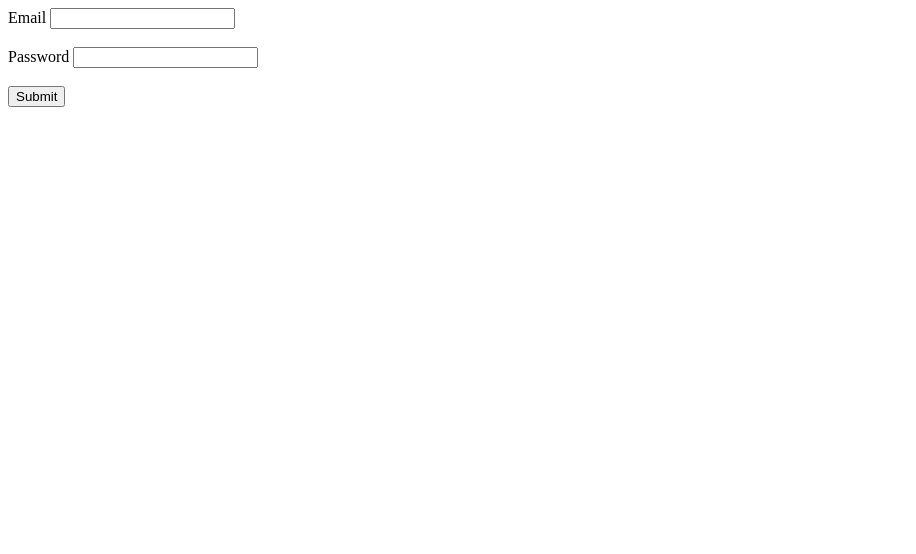
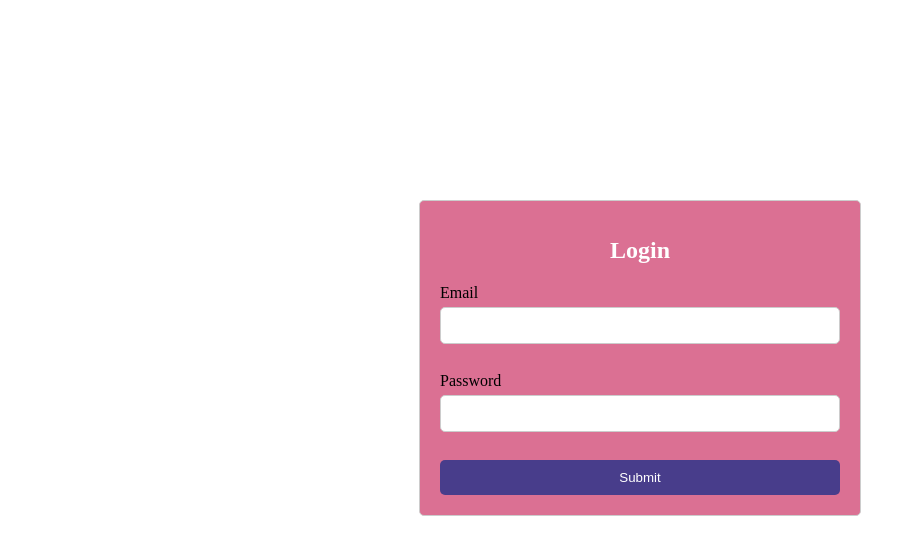
Before and after one commit to disha7555/signup_login_nodejs_mongoose, a website: page public/login.html in a window 1280 px wide. Shown: the whole page, without its empty margins (0-916 px from the left). Drawn offline with Linux system fonts and the light colour scheme.

Commit message:
new changes

```diff
--- /dev/null
+++ b/public/form.css
@@ -0,0 +1,47 @@
+/* Common styles for both forms */
+
+form {
+    max-width: 400px;
+    margin: 0 auto;
+    padding: 20px;
+    border: 1px solid #ccc;
+    border-radius: 5px;
+    background-color: palevioletred;
+}
+
+label {
+    display: block;
+    margin-bottom: 5px;
+}
+
+input[type="text"],
+input[type="email"],
+input[type="password"] {
+    width: 100%;
+    padding: 10px;
+    margin-bottom: 10px;
+    border: 1px solid #ccc;
+    border-radius: 5px;
+    box-sizing: border-box; /* Ensures padding and border are included in the width */
+}
+
+button[type="submit"] {
+    width: 100%;
+    padding: 10px;
+    background-color:darkslateblue;
+    color: white;
+    border: none;
+    border-radius: 5px;
+    cursor: pointer;
+    transition: background-color 0.3s ease;
+}
+
+button[type="submit"]:hover {
+    background-color: red;
+}
+h1 {
+    text-align: center; /* Center-align the heading */
+    margin-bottom: 20px; /* Add some space below the heading */
+    font-size: 24px; /* Adjust the font size as needed */
+    color:white; /* Set the text color */
+}
--- a/public/login.html
+++ b/public/login.html
@@ -3,15 +3,18 @@
 <head>
     <meta charset="UTF-8">
     <meta name="viewport" content="width=device-width, initial-scale=1.0">
+    <link rel="stylesheet" href="form.css">
     <title>login</title>
 </head>
-<body>
+<body style="margin-top: 25vh;">
+
     <form action="login_submit" method="post">
+        <h1>Login</h1>
         <label for="email_login">Email</label>
         <input type="email" id="email_login" name="email_login"/>
         <br/><br/>
         <label for="password_login">Password</label>
-        <input typr="password" id="password_login" name="password_login">
+        <input type="password" id="password_login" name="password_login">
         <br/><br/>
         <button type="submit">Submit</button>
     </form>
```
Also changed, not shown: index.js (+47 -16 lines), public/signup.html (+5 -2 lines).
